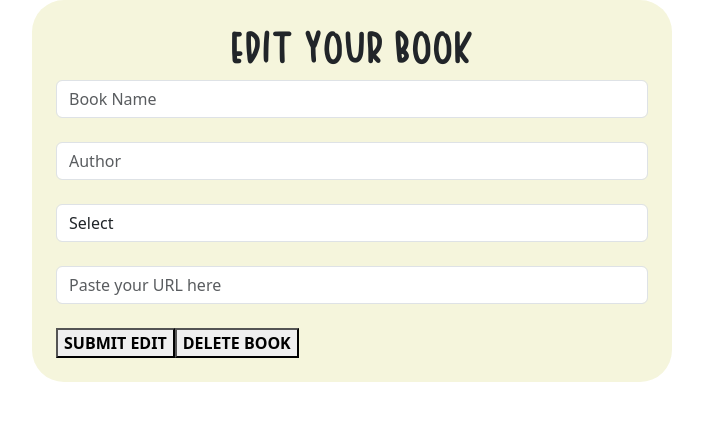
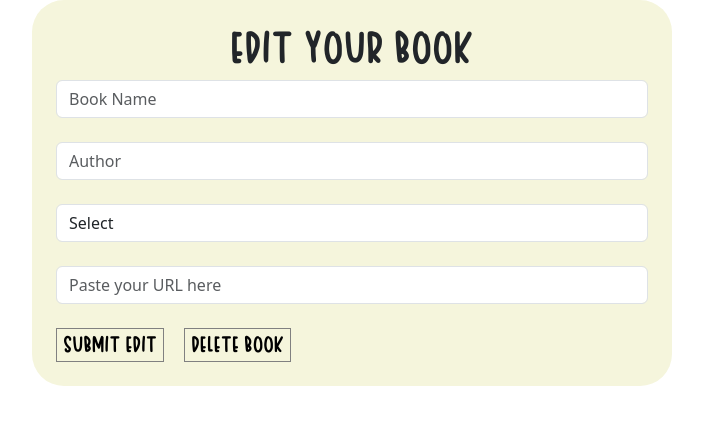
Before and after one commit to agustinadipaola/PPFE, a React (Create React App) app: page /book/update/1 in a window 1280 px wide. Shown: the top 424 px of the page, without its empty margins (288-991 px from the left). Built offline with nearby package versions, Linux system fonts and the light colour scheme; no server answers.

Commit message:
update buttnos

```diff
--- a/src/components/books/CreateBooks.jsx
+++ b/src/components/books/CreateBooks.jsx
@@ -8,7 +8,6 @@ import { Link } from "react-router-dom";
 import { FaHeadphones, FaPlus, FaBook, FaTabletAlt } from "react-icons/fa";
 import confetti from "canvas-confetti";
 
-// CreateBooks component allows users to add new books to their library
 var scalar = 2;
 var book = confetti.shapeFromText({ text: '📓', scalar });
 
@@ -20,11 +19,12 @@ var defaults = {
   // startVelocity: 10,
   scalar: 3.5,
   spread: 180,
-  particleCount: 30,
+  particleCount: 100,
   origin: { y: -0.1 },
   startVelocity: -40,
   shapes: [book, 'circle' ],
 };
+// CreateBooks component allows users to add new books to their library
 
 function CreateBooks() {
     // State variables to store form inputs and book list
--- a/src/components/books/EditBook.jsx
+++ b/src/components/books/EditBook.jsx
@@ -81,14 +81,27 @@ function EditBook() {
 
             />
             <br />
-            <button class="my-button-create" ><strong>SUBMIT EDIT</strong></button>
+            <button class="my-button-create"
+            style={{
+              background: "transparent",
+              fontSize: "20px",
+              border:"1px solid grey" ,
+              fontFamily: "handwritting",
+            }}
+           >SUBMIT EDIT</button>  &emsp;
             <button
-              class="my-button"
+className="my-button-create"
+style={{
+  background: "transparent",
+  fontSize: "20px",
+  border:"1px solid grey" ,
+  fontFamily: "handwritting",
+}}
               onClick={() => {
                 deleteBook(); // Calling deleteBook function when the button is clicked
               }}
             >
-              <strong>DELETE BOOK</strong>
+              DELETE BOOK
             </button>
         </form>);
 }
```
